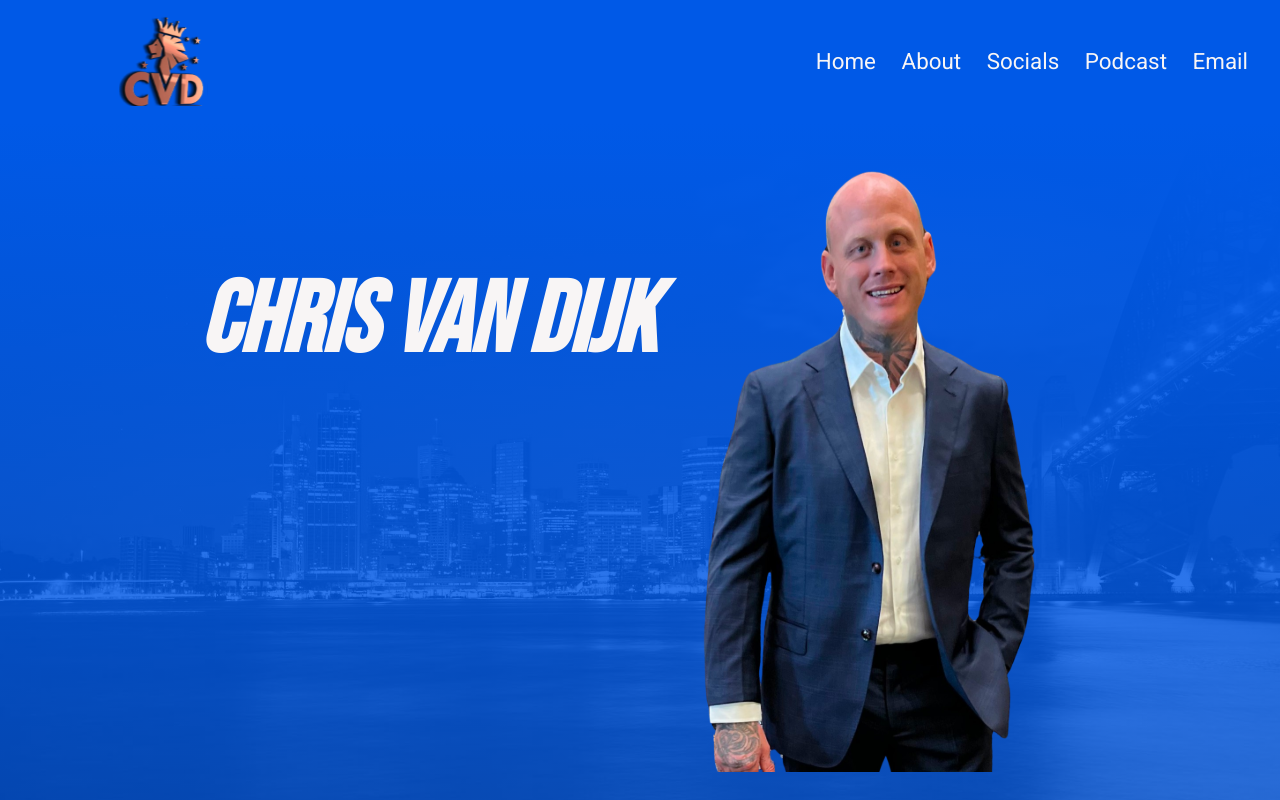
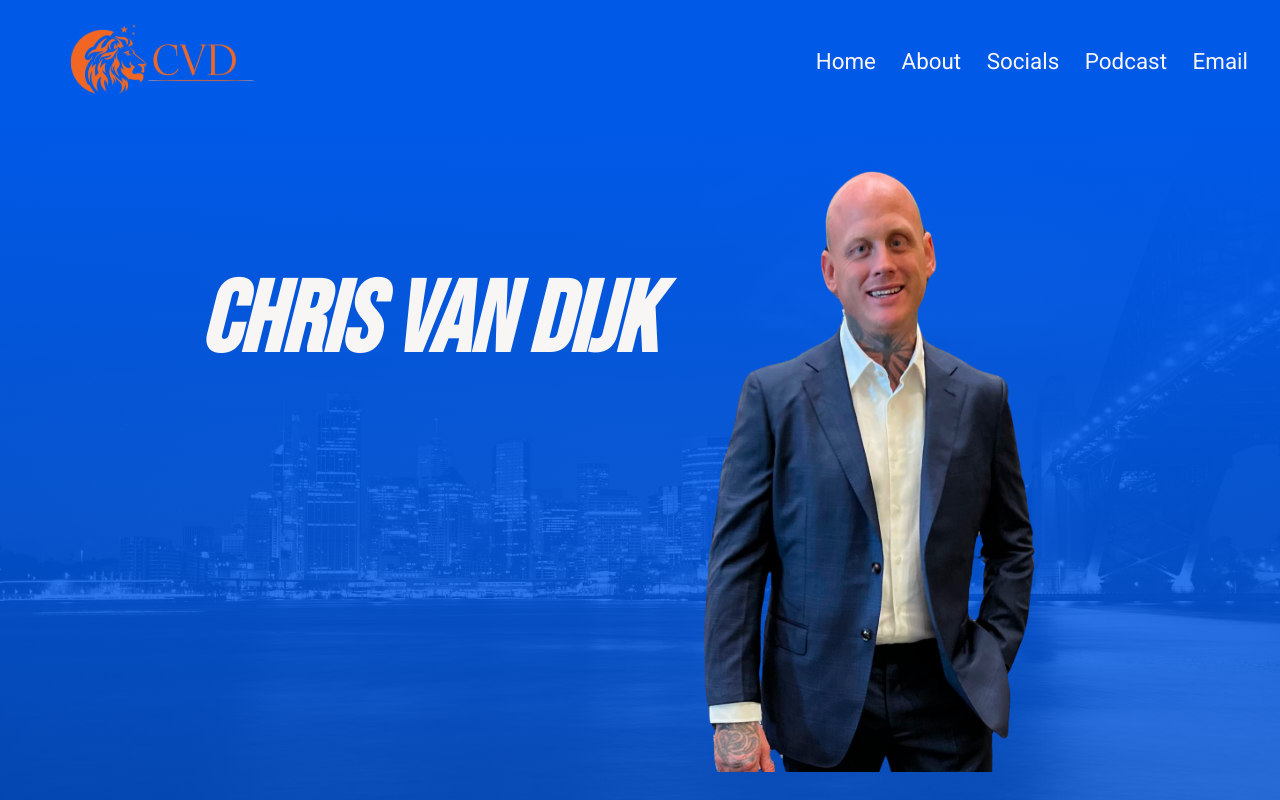
Before and after one commit to jshields123/chris_personal_site, a Next.js app: page / in a window 1280 px wide. Shown: the top 800 px of the page. Built offline with nearby package versions, Linux system fonts and the light colour scheme.

Commit message:
added in new logo

```diff
--- a/app/components/LinksSection/LinksSection.jsx
+++ b/app/components/LinksSection/LinksSection.jsx
@@ -7,7 +7,7 @@ const LinksSection = () => {
   return (
     <div className={styles.container}>
       <Image
-        src={"/images/lion_cvd_logo.svg"}
+        src={"/images/new_logo.svg"}
         alt={"cvd-logo"}
         height={78}
         width={326}
--- a/app/components/Navbar/Navbar.jsx
+++ b/app/components/Navbar/Navbar.jsx
@@ -17,7 +17,7 @@ const Navbar = () => {
         <div className={styles.logo}>
           <Link href="/">
             <Image
-              src={"/images/lion_cvd_logo.svg"}
+              src={"/images/new_logo.svg"}
               alt={"cvd-logo"}
               height={78}
               width={326}
--- a/app/components/Navbar/Navbar.module.css
+++ b/app/components/Navbar/Navbar.module.css
@@ -6,7 +6,7 @@
 }
 
 .logo {
-  height: 64px;
+  height: 85px;
   width: 200px;
 }
 
--- a/app/layout.js
+++ b/app/layout.js
@@ -27,11 +27,7 @@ export default function RootLayout({ children }) {
   return (
     <html className={styles.html} lang="en">
       <head>
-        <link
-          rel="icon"
-          href="/images/lion_cvd_logo.svg"
-          type="image/svg+xml"
-        />
+        <link rel="icon" href="/images/new_logo.svg" type="image/svg+xml" />
       </head>
       <body className={bebasNeue.className}>
         {children}
```
Also changed, not shown: public/images/new_logo.svg (added).
